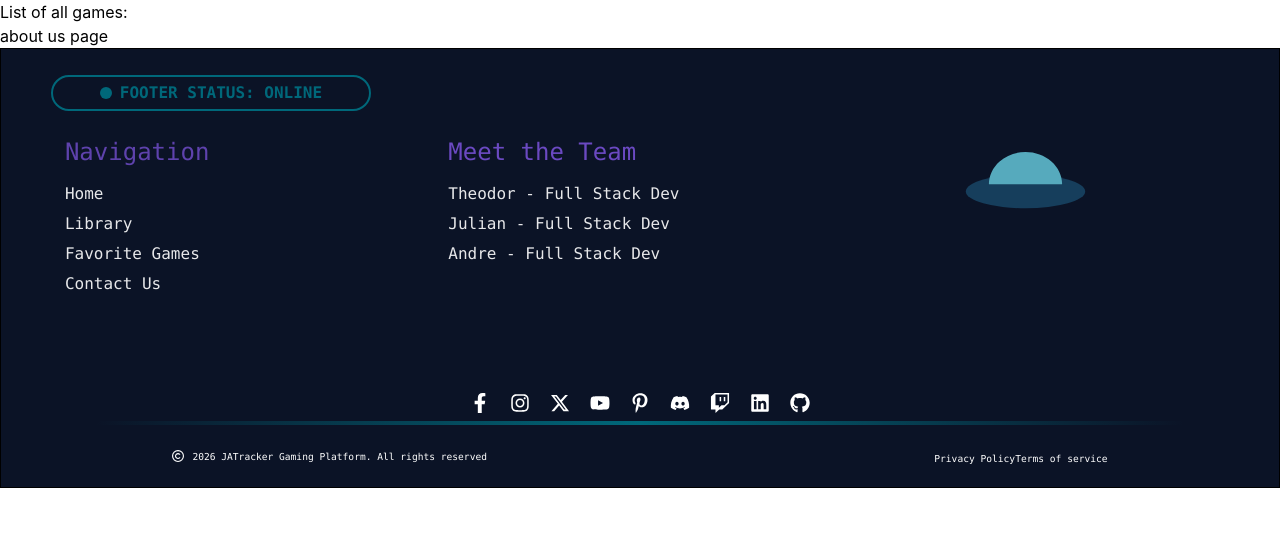
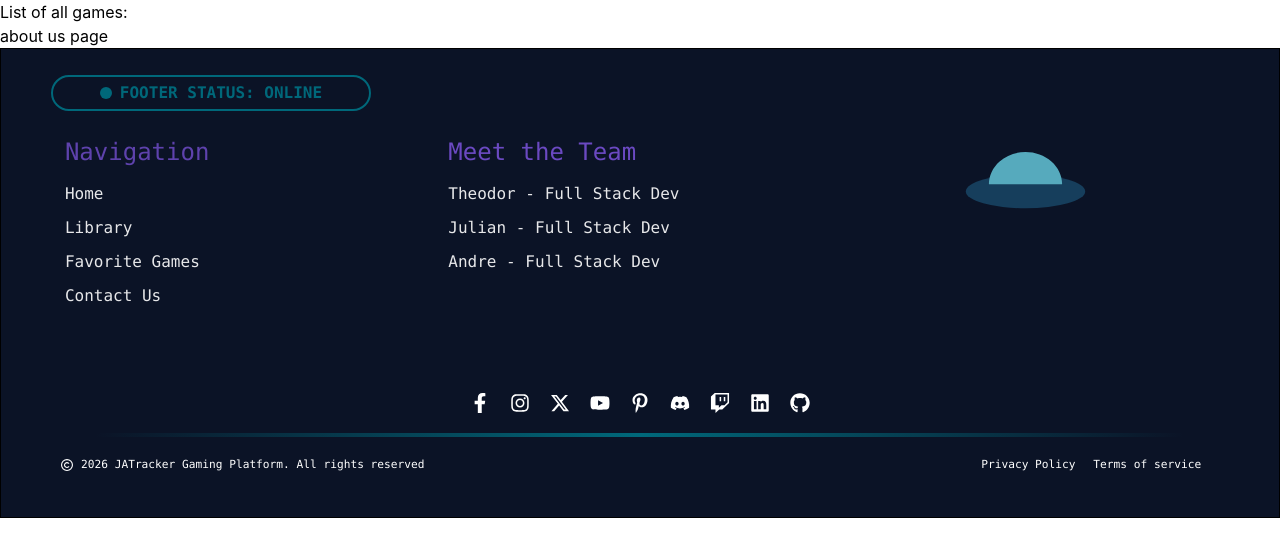
Before and after one commit to AndreRibeiro24/JATracker, a React (Vite) app: page / in a window 1280 px wide. Shown: the top 556 px of the page. Built offline with nearby package versions, Linux system fonts and the light colour scheme; no server answers.

Commit message:
Footer fix

```diff
--- a/src/components/Footer.jsx
+++ b/src/components/Footer.jsx
@@ -15,7 +15,7 @@ import {
 
 function Footer() {
   return (
-    <main className="border bg-[#0b1326] h-110 font-mono">
+    <main className="border bg-[#0b1326] h-117.5 font-mono">
       <section className="flex items-center justify-center gap-2 my-[2%] border-2 border-[#00687A] w-80 ml-12.5 p-1 rounded-4xl">
         <div className="bg-[#00687A] aspect-square h-3 w-3 rounded-full"></div>
         <h2 className="text-[#00687A] font-extrabold text-md">
@@ -28,10 +28,10 @@ function Footer() {
             Navigation
           </h2>
           <ul className="text-[#ffffff] opacity-90">
-            <li className="mb-1.5 cursor-pointer">Home</li>
-            <li className="mb-1.5 cursor-pointer">Library</li>
-            <li className="mb-1.5 cursor-pointer">Favorite Games</li>
-            <li className="mb-1.5 cursor-pointer">Contact Us</li>
+            <li className="mb-2.5 cursor-pointer">Home</li>
+            <li className="mb-2.5 cursor-pointer">Library</li>
+            <li className="mb-2.5 cursor-pointer">Favorite Games</li>
+            <li className="mb-2.5 cursor-pointer">Contact Us</li>
           </ul>
         </aside>
         <aside className="w-[30%]">
@@ -39,16 +39,16 @@ function Footer() {
             Meet the Team
           </h2>
           <ul className="text-[#ffffff] opacity-90">
-            <li className="mb-1.5 cursor-pointer">Theodor - Full Stack Dev</li>
-            <li className="mb-1.5 cursor-pointer">Julian - Full Stack Dev</li>
-            <li className="mb-1.5 cursor-pointer">Andre - Full Stack Dev</li>
+            <li className="mb-2.5 cursor-pointer">Theodor - Full Stack Dev</li>
+            <li className="mb-2.5 cursor-pointer">Julian - Full Stack Dev</li>
+            <li className="mb-2.5 cursor-pointer">Andre - Full Stack Dev</li>
           </ul>
         </aside>
         <aside className="w-[30%] flex justify-center items-center">
           <Object className="w-50 opacity-100" />
         </aside>
       </section>
-      <section className="flex justify-center gap-5 mb-2">
+      <section className="flex justify-center gap-5 mb-5">
         <FaFacebookF className="text-[#ffffff] w-5 h-5" />
         <FaInstagram className="text-[#ffffff] w-5 h-5" />
         <FaXTwitter className="text-[#ffffff] w-5 h-5" />
@@ -66,16 +66,16 @@ function Footer() {
             "linear-gradient(to right, transparent, #00687A, transparent)",
         }}
       ></div>
-      <section className="flex justify-center gap-[35%] items-center mt-5">
-        <aside className="flex gap-2">
+      <section className="flex justify-between items-center mt-5">
+        <aside className="flex gap-2 ml-15 items-center">
           <FaRegCopyright className="text-[#ffffff] w-3 h-3" />
-          <small className="text-[#ffffff] text-[0.6rem]">
+          <small className="text-[#ffffff] text-[0.7rem]">
             2026 JATracker Gaming Platform. All rights reserved
           </small>
         </aside>
-        <aside>
-          <small className="text-[#ffffff] text-[0.6rem]">Privacy Policy</small>
-          <small className="text-[#ffffff] text-[0.6rem]">
+        <aside className='mr-15 w-[20%] flex justify-evenly items-center'>
+          <small className="text-[#ffffff] text-[0.7rem]">Privacy Policy</small>
+          <small className="text-[#ffffff] text-[0.7rem]">
             Terms of service
           </small>
         </aside>
```
